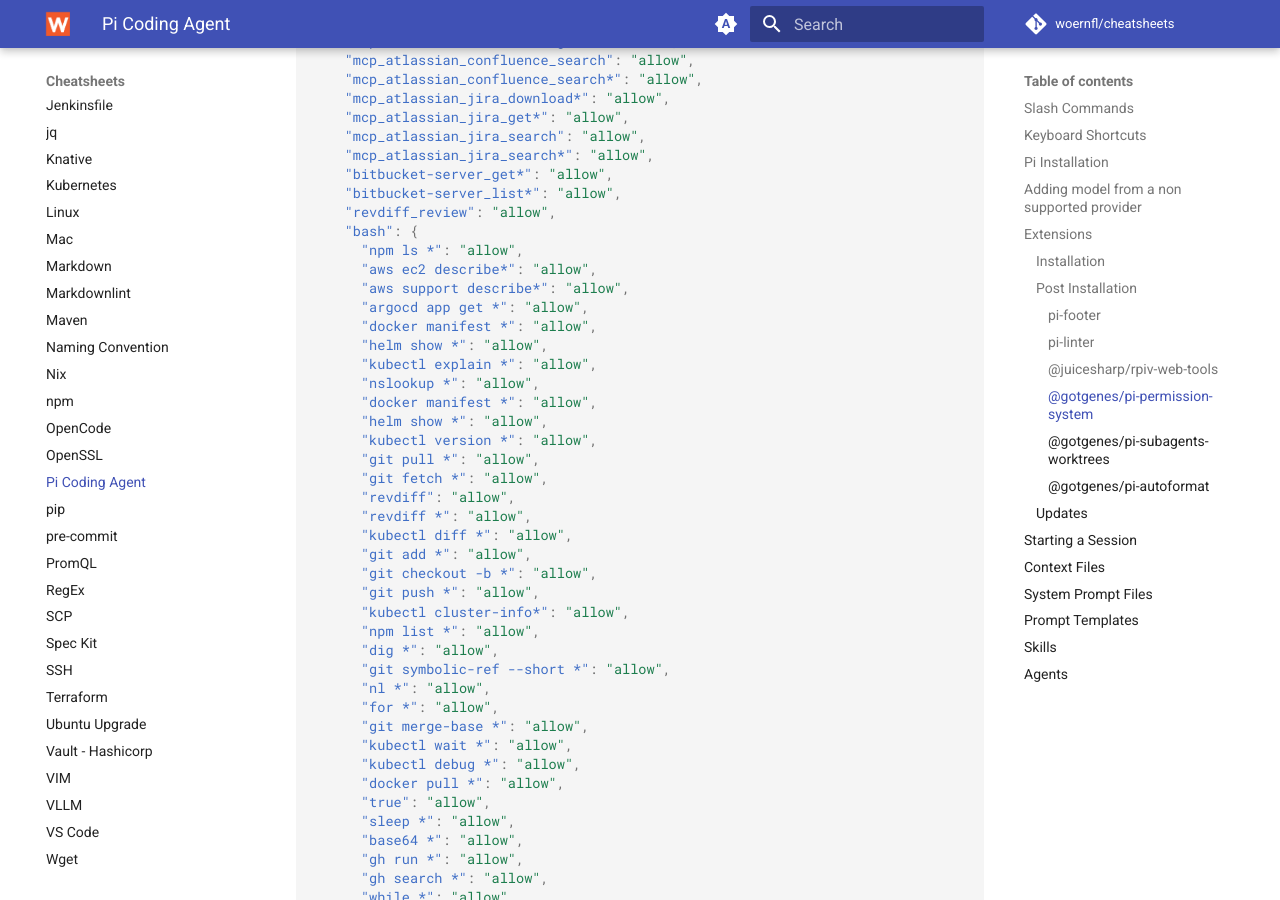
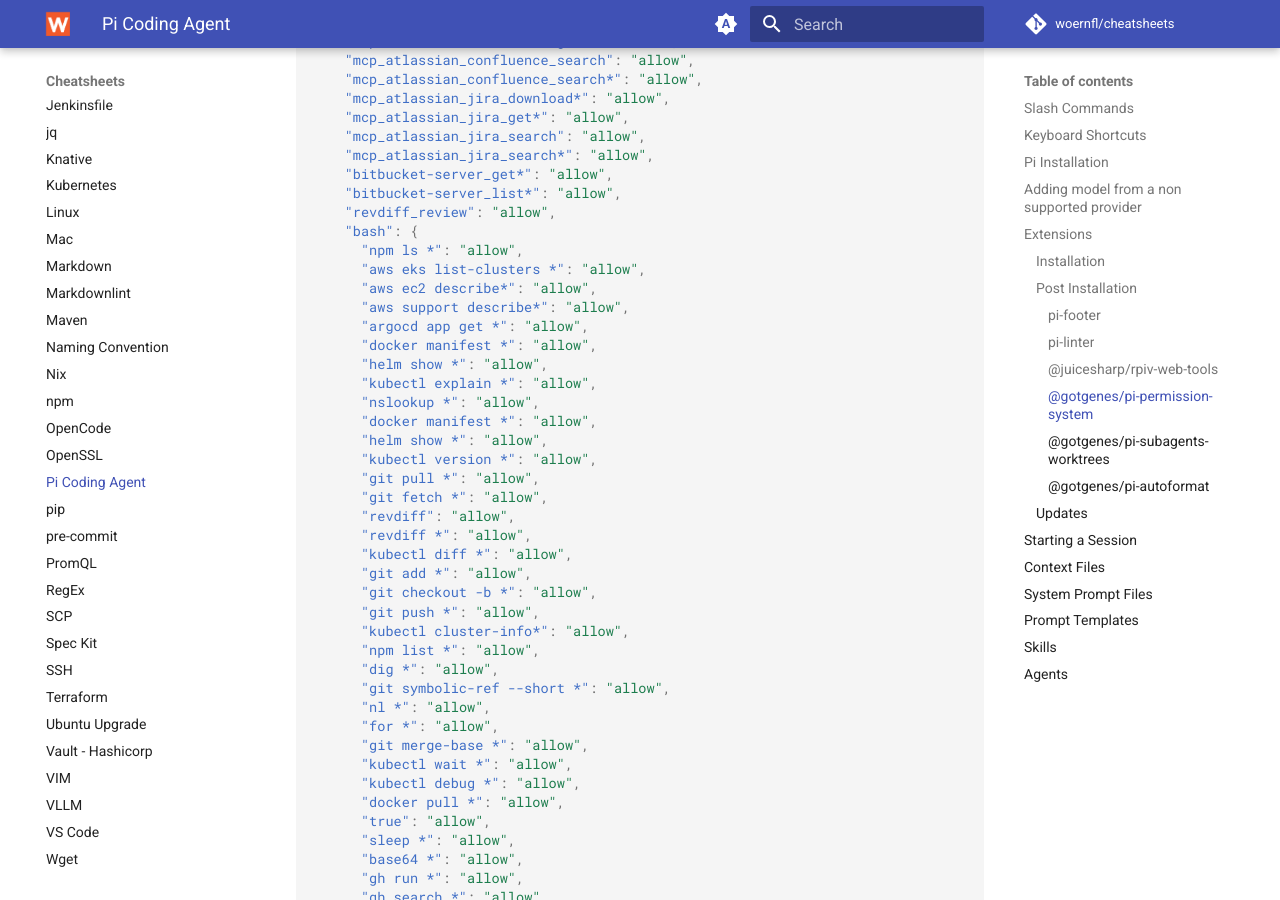
Before and after one commit to woernfl/cheatsheets, an MkDocs documentation site: the page built from docs/pi.md, in a window 1280 px wide and 900 px high, scrolled down 8675 px. Built offline with MkDocs 1.6.1 and Material for MkDocs 9.7.7, drawn with Linux system fonts in a browser that asks for light colours; comment, search, counter and statistics services are not loaded.

Commit message:
Update pi.md (#534)

```diff
--- a/docs/pi.md
+++ b/docs/pi.md
@@ -417,6 +417,7 @@
     "revdiff_review": "allow",
     "bash": {
       "npm ls *": "allow",
+      "aws eks list-clusters *": "allow",
       "aws ec2 describe*": "allow",
       "aws support describe*": "allow",
       "argocd app get *": "allow",
```
